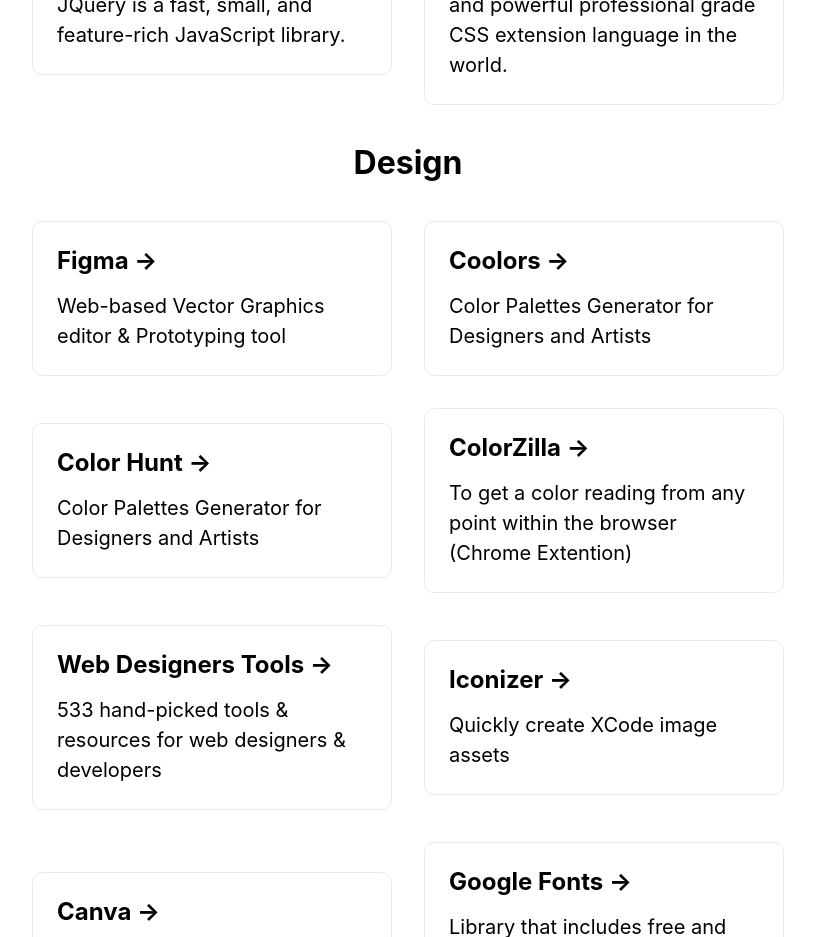
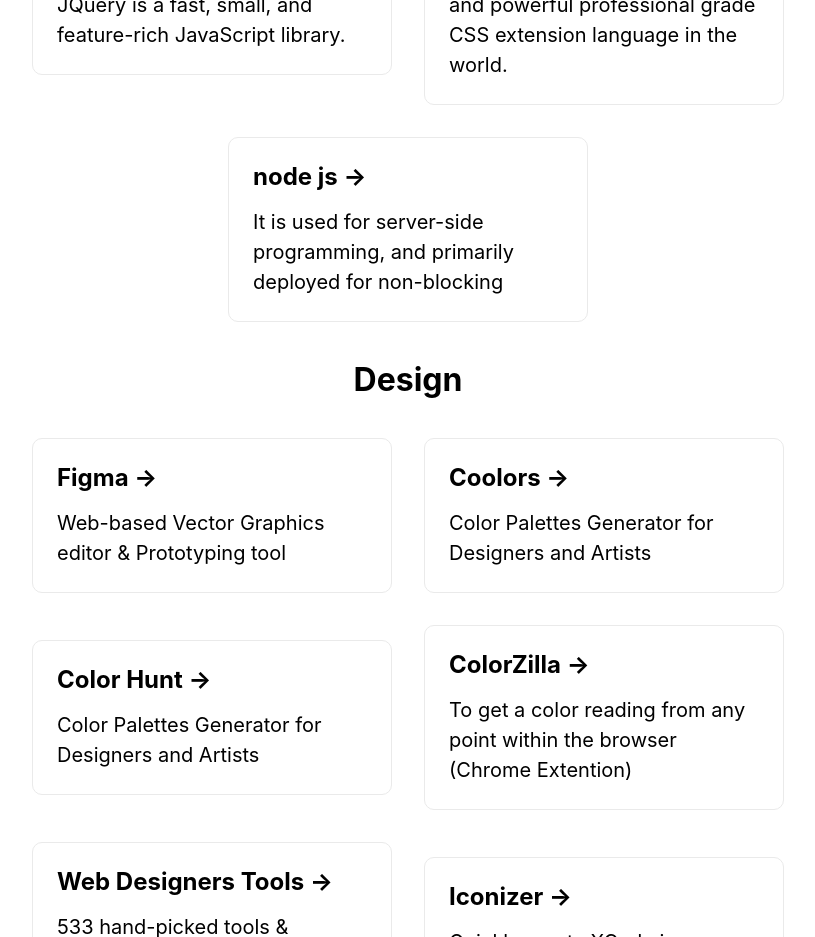
Before and after one commit to akash-santhosh/tools, a Next.js app: page / in a window 1280 px wide. Shown: the part 2640-3577 px from the top of the page, without its empty margins (232-1047 px from the left). Built offline with nearby package versions, Linux system fonts and the light colour scheme.

Commit message:
Update data.js

```diff
--- a/data.js
+++ b/data.js
@@ -227,5 +227,11 @@
         "siteURL":"https://sass-lang.com/",
         "siteDesc":"Sass is the most mature, stable, and powerful professional grade CSS extension language in the world.",
         "category":"Development"
+    },
+    {
+         "siteName":"node js",
+        "siteURL":"https://nodejs.org/en/",
+        "siteDesc":"It is used for server-side programming, and primarily deployed for non-blocking",
+        "category":"Development"
     }
 ]
```
